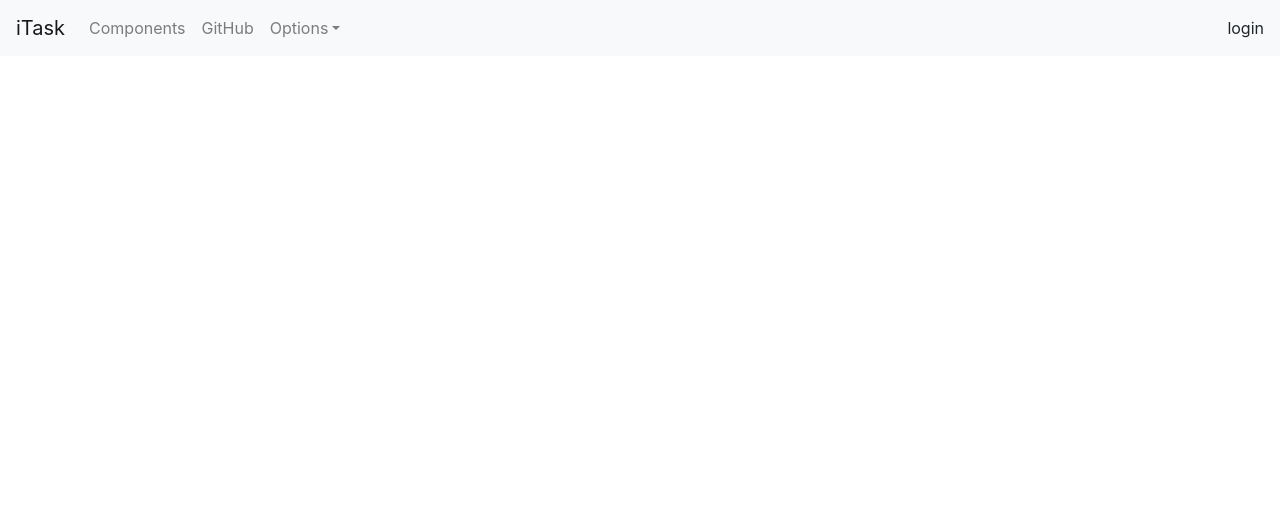
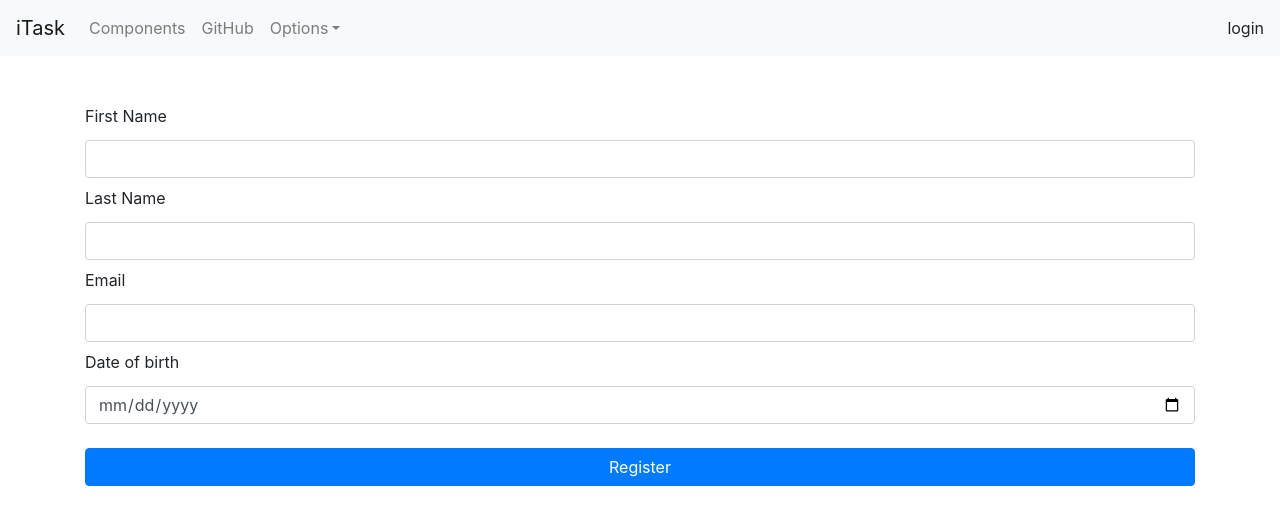
Before and after one commit to kd-kinuthiadavid/iTask, a React (Create React App) app in the folder client/: page /createUser in a window 1280 px wide. Shown: the top 524 px of the page. Built offline with nearby package versions, Linux system fonts and the light colour scheme.

Commit message:
components - create a route to create a user

```diff
--- a/client/src/App.js
+++ b/client/src/App.js
@@ -51,8 +51,19 @@ function App() {
           <Navbar />
           <Switch>
             <Route path="/dashboard" component={Dashboard} />
+            <Route
+              path="/createUser"
+              render={(props) => (
+                <Register isAdmin={false} redirectPath="dashboard" {...props} />
+              )}
+            />
             <Route path="/login" component={Login} />
-            <Route path="/register" component={Register} />
+            <Route
+              path="/register"
+              render={(props) => (
+                <Register isAdmin={true} redirectPath="login" {...props} />
+              )}
+            />
             <Route path="/task" component={Task} />
           </Switch>
         </div>
--- a/client/src/Auth/Register/index.js
+++ b/client/src/Auth/Register/index.js
@@ -9,12 +9,12 @@ import isEmpty from "lodash/isEmpty";
 
 import { registerUser } from "../../redux/actions/authActions";
 
-const Register = ({ registerUser, errors, history }) => {
+const Register = ({ registerUser, errors, history, isAdmin, redirectPath }) => {
   // handle submit
   const onSubmit = (values) => {
     console.log("**** values from the form ***", values);
 
-    registerUser(values, history);
+    registerUser(values, history, redirectPath);
   };
 
   // use Yup to define a validation schema
@@ -33,7 +33,7 @@ const Register = ({ registerUser, errors, history }) => {
     lastName: "",
     email: "",
     dateOfBirth: new Date(),
-    isAdmin: true,
+    isAdmin: isAdmin,
   };
   return (
     <Formik
@@ -105,6 +105,7 @@ Register.propTypes = {
   auth: PropTypes.object.isRequired,
   errors: PropTypes.object.isRequired,
   history: PropTypes.object.isRequired,
+  isAdmin: PropTypes.bool.isRequired,
 };
 
 const mapStateToProps = (state) => ({
--- a/client/src/redux/actions/authActions.js
+++ b/client/src/redux/actions/authActions.js
@@ -3,13 +3,13 @@ import axios from "axios";
 import setAuthTokenHeader from "../../utils/setAuthTokenHeader";
 import jwt_decode from "jwt-decode";
 
-export const registerUser = (userData, history) => (dispatch) => {
+export const registerUser = (userData, history, redirectPath) => (dispatch) => {
   axios
     .post("http://localhost:5000/api/auth/register", userData)
     .then((res) => {
       console.log("**** created user ****", res.data);
       history.push({
-        pathname: "/login",
+        pathname: `/${redirectPath}`,
       });
     })
     .catch((err) =>
```
